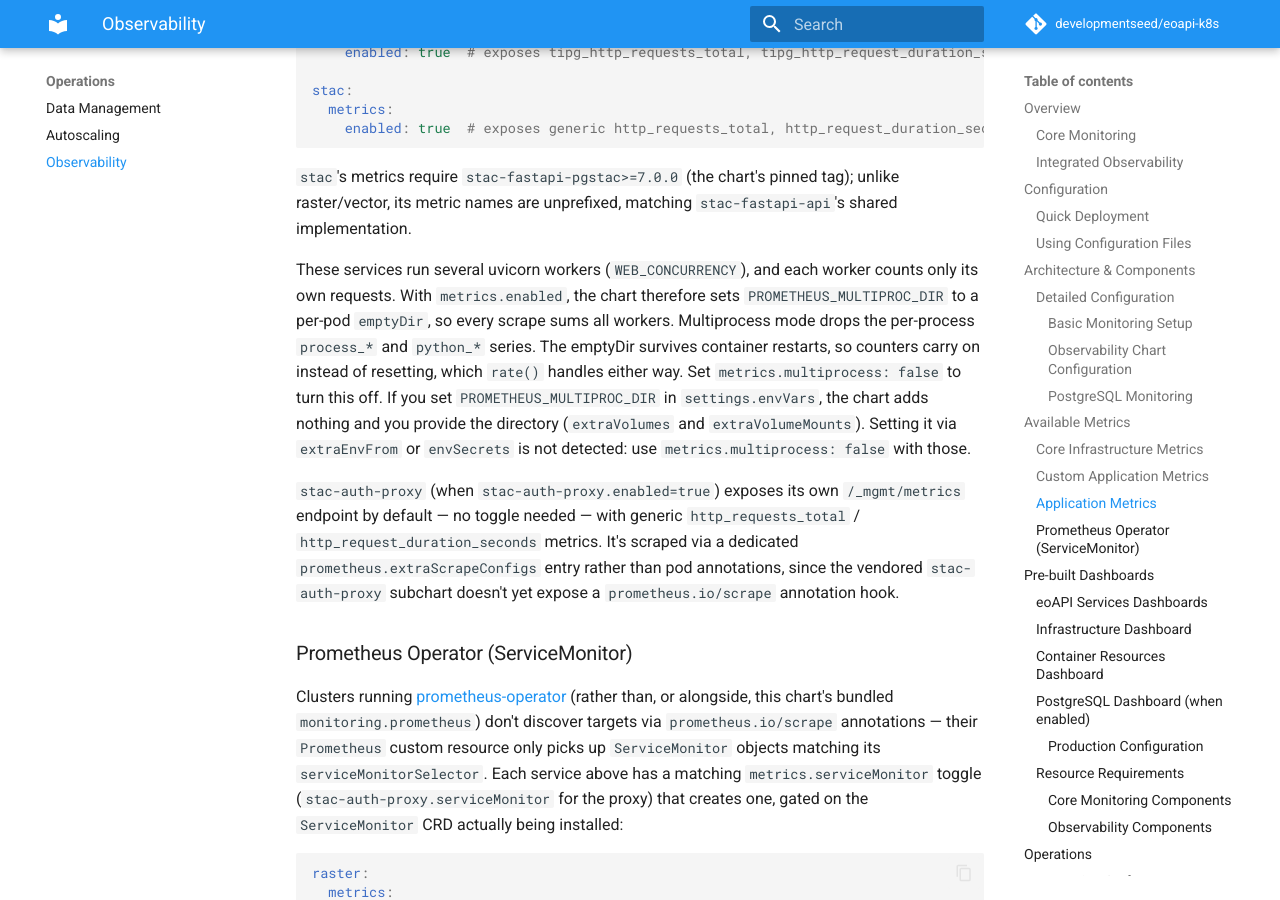
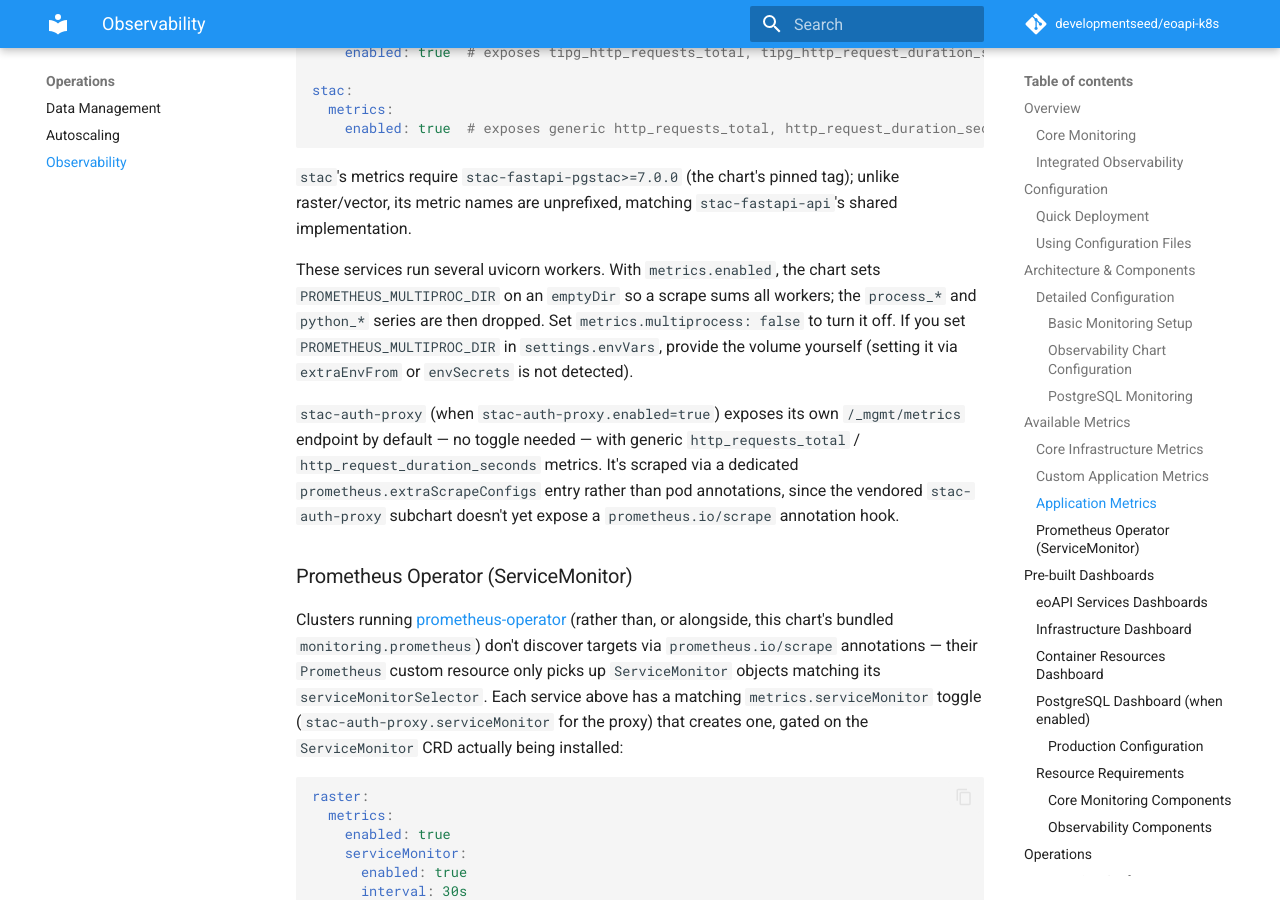
Before and after one commit to developmentseed/eoapi-k8s, an MkDocs documentation site: the page built from docs/observability.md, in a window 1280 px wide and 900 px high, scrolled down 3819 px. Built offline with MkDocs 1.6.1 and Material for MkDocs 9.7.7, drawn with Linux system fonts in a browser that asks for light colours; comment, search, counter and statistics services are not loaded.

Commit message:
docs(helm): trim multiprocess comments and docs

```diff
--- a/docs/observability.md
+++ b/docs/observability.md
@@ -178,17 +178,12 @@ stac:
 unlike raster/vector, its metric names are unprefixed, matching
 `stac-fastapi-api`'s shared implementation.
 
-These services run several uvicorn workers (`WEB_CONCURRENCY`), and each worker
-counts only its own requests. With `metrics.enabled`, the chart therefore sets
-`PROMETHEUS_MULTIPROC_DIR` to a per-pod `emptyDir`, so every scrape sums all
-workers. Multiprocess mode drops the per-process `process_*` and `python_*`
-series. The emptyDir survives container restarts, so counters carry on instead
-of resetting, which `rate()` handles either way. Set `metrics.multiprocess: false`
-to turn this off. If you set `PROMETHEUS_MULTIPROC_DIR` in `settings.envVars`,
-the chart adds nothing and you provide the directory
-(`extraVolumes` and `extraVolumeMounts`).
-Setting it via `extraEnvFrom` or `envSecrets` is not detected: use
-`metrics.multiprocess: false` with those.
+These services run several uvicorn workers. With `metrics.enabled`, the chart
+sets `PROMETHEUS_MULTIPROC_DIR` on an `emptyDir` so a scrape sums all workers;
+the `process_*` and `python_*` series are then dropped. Set
+`metrics.multiprocess: false` to turn it off. If you set
+`PROMETHEUS_MULTIPROC_DIR` in `settings.envVars`, provide the volume yourself
+(setting it via `extraEnvFrom` or `envSecrets` is not detected).
 
 `stac-auth-proxy` (when `stac-auth-proxy.enabled=true`) exposes its own
 `/_mgmt/metrics` endpoint by default — no toggle needed — with generic
```
Also changed, not shown: 3 other files.
